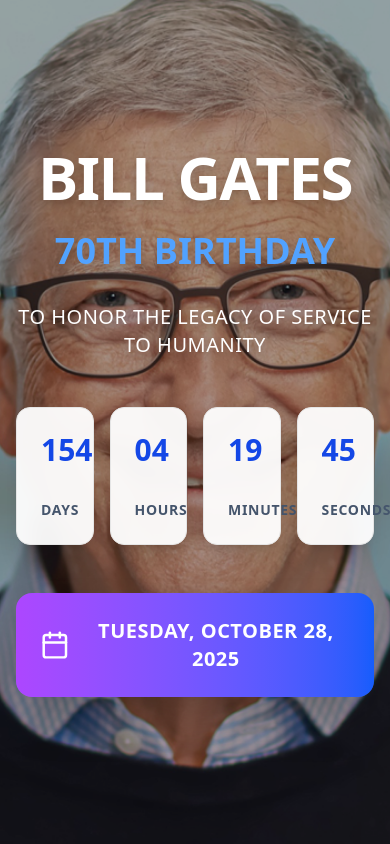
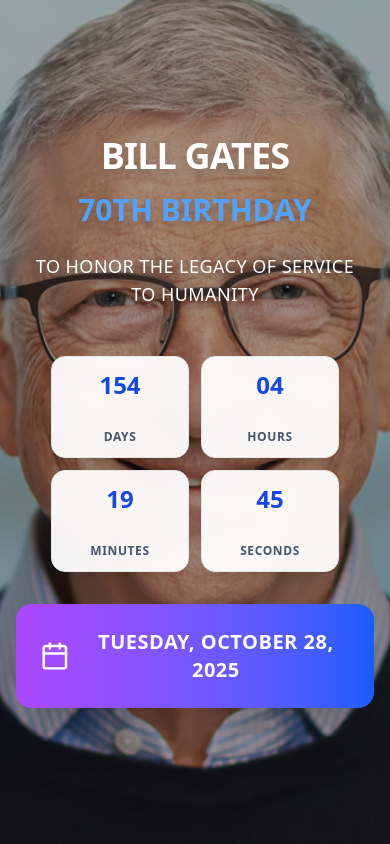
Before and after one commit to BirthayHeroChallenge/BillGatesBirthday, a Next.js app: page / in a window 390 px wide. Shown: the top 844 px of the page. Built offline with nearby package versions, Linux system fonts and the light colour scheme.

Commit message:
mobile responsive fix

```diff
--- a/app/page.tsx
+++ b/app/page.tsx
@@ -62,54 +62,54 @@
             <div className="max-w-4xl mx-auto text-center">
               {/* Header Section */}
               <div className="mb-12">
-                <div className="flex items-center justify-center gap-4 mb-6">
-                  <h1 className="text-6xl md:text-8xl font-bold text-white tracking-tight drop-shadow-lg">
+                <div className="flex items-center justify-center gap-2 md:gap-4 mb-4 md:mb-6">
+                  <h1 className="text-4xl sm:text-6xl md:text-8xl font-bold text-white tracking-tight drop-shadow-lg">
                     BILL GATES
                   </h1>
                 </div>
 
-                <h2 className="text-4xl md:text-6xl font-bold text-blue-400 mb-8 drop-shadow-lg">
+                <h2 className="text-3xl sm:text-4xl md:text-6xl font-bold text-blue-400 mb-6 md:mb-8 drop-shadow-lg">
                   70TH BIRTHDAY
                 </h2>
 
-                <p className="text-xl md:text-2xl text-white font-medium tracking-wide drop-shadow-lg mb-12">
+                <p className="text-lg sm:text-xl md:text-2xl text-white font-medium tracking-wide drop-shadow-lg mb-8 md:mb-12 px-4">
                   TO HONOR THE LEGACY OF SERVICE TO HUMANITY
                 </p>
               </div>
 
-              <div className="grid grid-cols-4 gap-4 mb-12 max-w-2xl mx-auto">
-                <Card className="p-6 text-center bg-white/95 backdrop-blur-sm shadow-xl">
-                  <div className="text-3xl md:text-4xl font-bold text-blue-700 mb-2">
+              <div className="grid grid-cols-2 sm:grid-cols-4 gap-3 md:gap-4 mb-8 md:mb-12 max-w-xs sm:max-w-2xl mx-auto px-4 sm:px-0">
+                <Card className="p-3 sm:p-4 md:p-6 text-center bg-white/95 backdrop-blur-sm shadow-xl">
+                  <div className="text-2xl sm:text-3xl md:text-4xl font-bold text-blue-700 mb-1 sm:mb-2">
                     {timeLeft.days.toString().padStart(3, "0")}
                   </div>
-                  <div className="text-sm font-semibold text-slate-600 tracking-wider">
+                  <div className="text-xs sm:text-sm font-semibold text-slate-600 tracking-wider">
                     DAYS
                   </div>
                 </Card>
 
-                <Card className="p-6 text-center bg-white/95 backdrop-blur-sm shadow-xl">
-                  <div className="text-3xl md:text-4xl font-bold text-blue-700 mb-2">
+                <Card className="p-3 sm:p-4 md:p-6 text-center bg-white/95 backdrop-blur-sm shadow-xl">
+                  <div className="text-2xl sm:text-3xl md:text-4xl font-bold text-blue-700 mb-1 sm:mb-2">
                     {timeLeft.hours.toString().padStart(2, "0")}
                   </div>
-                  <div className="text-sm font-semibold text-slate-600 tracking-wider">
+                  <div className="text-xs sm:text-sm font-semibold text-slate-600 tracking-wider">
                     HOURS
                   </div>
                 </Card>
 
-                <Card className="p-6 text-center bg-white/95 backdrop-blur-sm shadow-xl">
-                  <div className="text-3xl md:text-4xl font-bold text-blue-700 mb-2">
+                <Card className="p-3 sm:p-4 md:p-6 text-center bg-white/95 backdrop-blur-sm shadow-xl">
+                  <div className="text-2xl sm:text-3xl md:text-4xl font-bold text-blue-700 mb-1 sm:mb-2">
                     {timeLeft.minutes.toString().padStart(2, "0")}
                   </div>
-                  <div className="text-sm font-semibold text-slate-600 tracking-wider">
+                  <div className="text-xs sm:text-sm font-semibold text-slate-600 tracking-wider">
                     MINUTES
                   </div>
                 </Card>
 
-                <Card className="p-6 text-center bg-white/95 backdrop-blur-sm shadow-xl">
-                  <div className="text-3xl md:text-4xl font-bold text-blue-700 mb-2">
+                <Card className="p-3 sm:p-4 md:p-6 text-center bg-white/95 backdrop-blur-sm shadow-xl">
+                  <div className="text-2xl sm:text-3xl md:text-4xl font-bold text-blue-700 mb-1 sm:mb-2">
                     {timeLeft.seconds.toString().padStart(2, "0")}
                   </div>
-                  <div className="text-sm font-semibold text-slate-600 tracking-wider">
+                  <div className="text-xs sm:text-sm font-semibold text-slate-600 tracking-wider">
                     SECONDS
                   </div>
                 </Card>
@@ -301,9 +301,9 @@
                   <div className="w-20 h-20 bg-gradient-to-br from-blue-500 to-purple-600 rounded-full flex items-center justify-center mx-auto mb-4">
                     <span className="text-2xl font-bold text-white">WB</span>
                   </div>
-                  <h4 className="text-xl font-bold text-slate-800">
+                  <h3 className="text-3xl sm:text-4xl font-bold text-slate-900">
                     Warren Buffett
-                  </h4>
+                  </h3>
                   <p className="text-sm text-slate-500">
                     Investor & Philanthropist
                   </p>
@@ -322,9 +322,9 @@
                   <div className="w-20 h-20 bg-gradient-to-br from-green-500 to-blue-600 rounded-full flex items-center justify-center mx-auto mb-4">
                     <span className="text-2xl font-bold text-white">MG</span>
                   </div>
-                  <h4 className="text-xl font-bold text-slate-800">
+                  <h3 className="text-3xl sm:text-4xl font-bold text-slate-900">
                     Melinda Gates
-                  </h4>
+                  </h3>
                   <p className="text-sm text-slate-500">
                     Philanthropist & Co-founder
                   </p>
@@ -343,9 +343,9 @@
                   <div className="w-20 h-20 bg-gradient-to-br from-orange-500 to-red-600 rounded-full flex items-center justify-center mx-auto mb-4">
                     <span className="text-2xl font-bold text-white">SJ</span>
                   </div>
-                  <h4 className="text-xl font-bold text-slate-800">
+                  <h3 className="text-3xl sm:text-4xl font-bold text-slate-900">
                     Satya Nadella
-                  </h4>
+                  </h3>
                   <p className="text-sm text-slate-500">CEO, Microsoft</p>
                 </div>
                 <blockquote className="text-slate-700 italic leading-relaxed">
@@ -398,7 +398,7 @@
       {/* Social Media Section */}
       <div className="py-12 px-4 bg-white border-t border-gray-200">
         <div className="max-w-4xl mx-auto text-center">
-          <h4 className="text-2xl font-bold text-slate-800 mb-8">
+          <h4 className="text-xl sm:text-2xl font-bold text-slate-900 mb-3 md:mb-4">
             Follow the Celebration
           </h4>
           <div className="flex justify-center items-center gap-6">
@@ -463,14 +463,15 @@
       {/* Footer */}
       <footer className="bg-slate-900 text-white py-16 px-4">
         <div className="max-w-7xl mx-auto">
-          <div className="grid grid-cols-1 md:grid-cols-3 gap-12 mb-12">
+          <div className="grid grid-cols-1 md:grid-cols-2 gap-6 md:gap-8 py-12 md:py-16 px-4">
+            <div className="space-y-4 md:space-y-6">
               {/* Logo/Brand Section */}
               <div className="md:col-span-2">
                 <div className="flex items-center gap-2 mb-4">
                   <Heart className="w-6 h-6 text-red-500 fill-current" />
                   <h5 className="text-2xl font-bold">Bill Gates 70th Birthday</h5>
                 </div>
-              <p className="text-slate-300 leading-relaxed mb-4">
+                <p className="text-base sm:text-lg text-slate-100 leading-relaxed mb-4">
                   Celebrating seven decades of innovation, philanthropy, and
                   unwavering commitment to improving lives around the world. Join
                   us in honoring this remarkable milestone.
@@ -517,10 +518,11 @@
                 </ul>
               </div>
             </div>
+          </div>
 
           {/* Bottom Footer */}
           <div className="border-t border-slate-700 pt-8">
-            <div className="flex flex-col md:flex-row justify-between items-center gap-4">
+            <div className="flex flex-col md:flex-row justify-between items-center gap-3 md:gap-4">
               <div className="text-slate-400 text-sm">
                 &copy; 2025 Bill Gates 70th Birthday Celebration. All rights
                 reserved.
```
Lines whose indentation alone changed are shown as unchanged.
